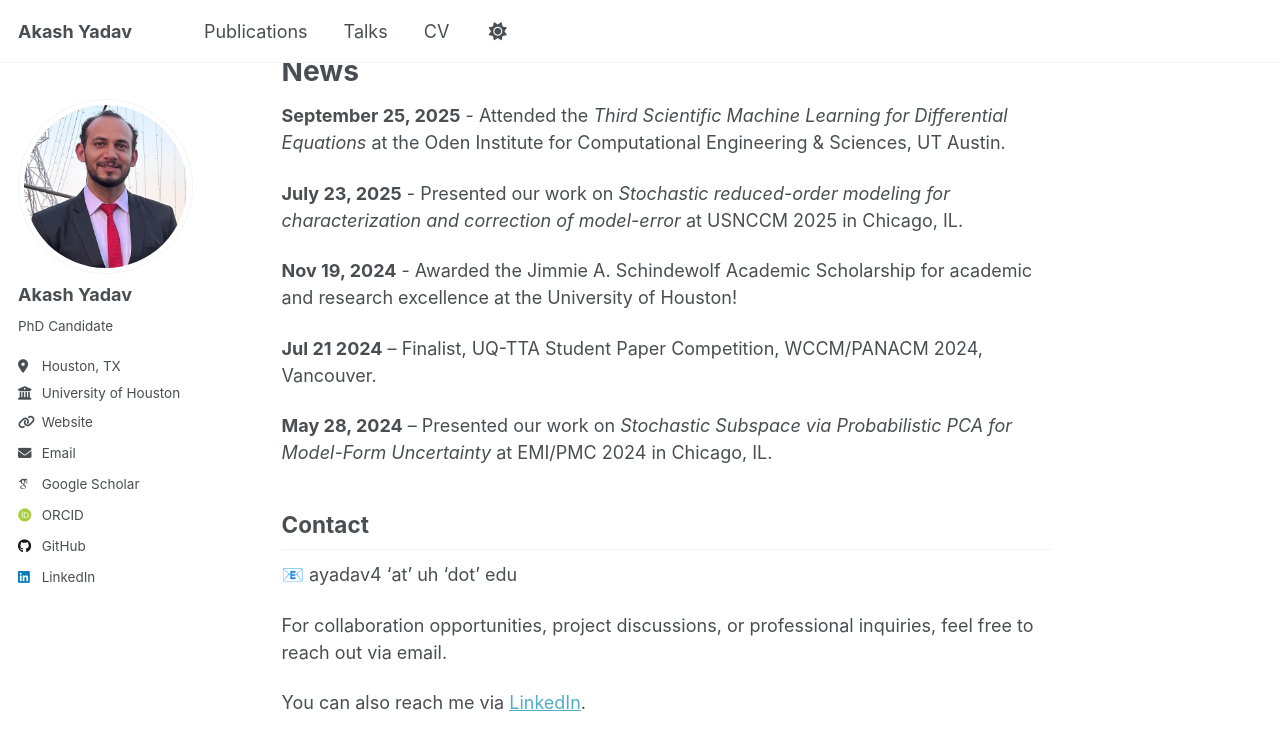
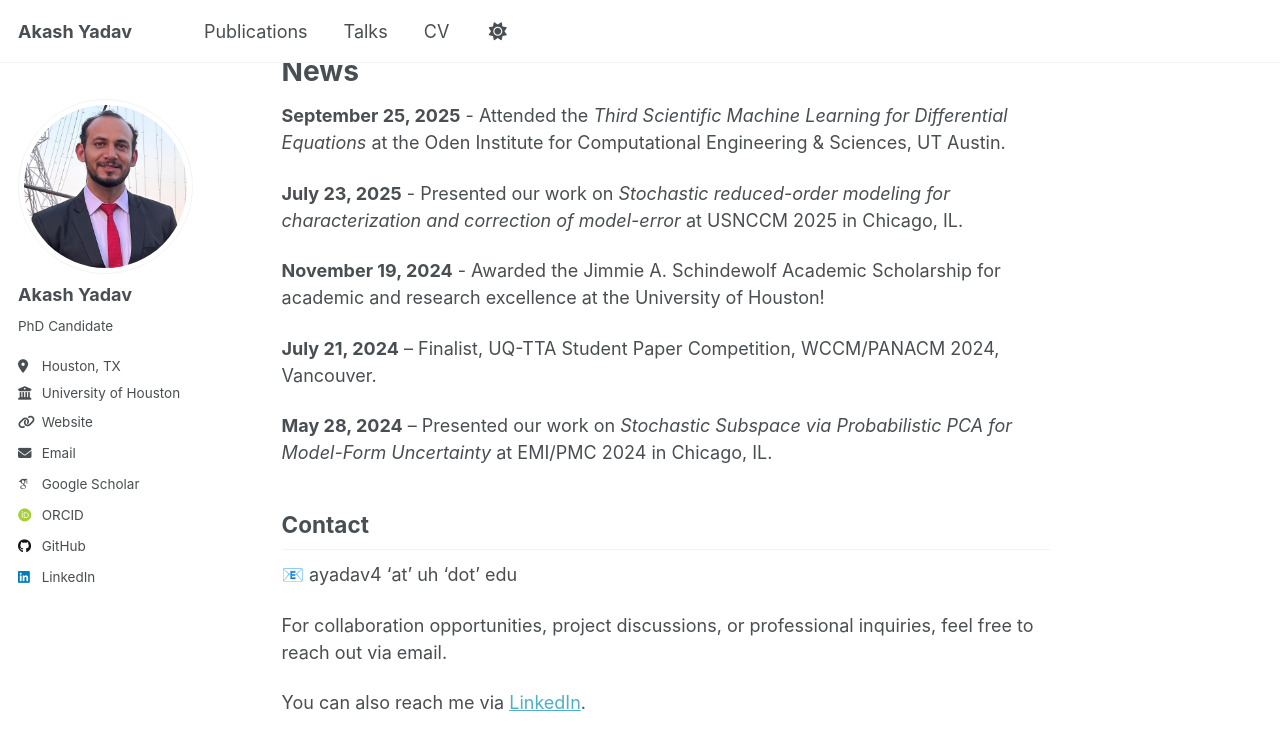
Before and after one commit to akashyadav0210/akashyadav0210.github.io, a Jekyll site: the page built from _pages/about.md, in a window 1280 px wide and 900 px high, scrolled down 476 px. Shown: the top 750 px of the window. Built offline with Jekyll 4.4.1, drawn with Linux system fonts in a browser that asks for light colours; emoji names are drawn with the system emoji font; some web fonts are replaced.

Commit message:
Update about.md

```diff
--- a/_pages/about.md
+++ b/_pages/about.md
@@ -23,9 +23,9 @@ News
 
 **July 23, 2025** - Presented our work on *Stochastic reduced-order modeling for characterization and correction of model-error* at USNCCM 2025 in Chicago, IL.
 
-**Nov 19, 2024** - Awarded the Jimmie A. Schindewolf Academic Scholarship for academic and research excellence at the University of Houston!
+**November 19, 2024** - Awarded the Jimmie A. Schindewolf Academic Scholarship for academic and research excellence at the University of Houston!
 
-**Jul 21 2024** – Finalist, UQ-TTA Student Paper Competition, WCCM/PANACM 2024, Vancouver.
+**July 21, 2024** – Finalist, UQ-TTA Student Paper Competition, WCCM/PANACM 2024, Vancouver.
 
 **May 28, 2024** – Presented our work on *Stochastic Subspace via Probabilistic PCA for Model-Form Uncertainty* at EMI/PMC 2024 in Chicago, IL.
 
```
